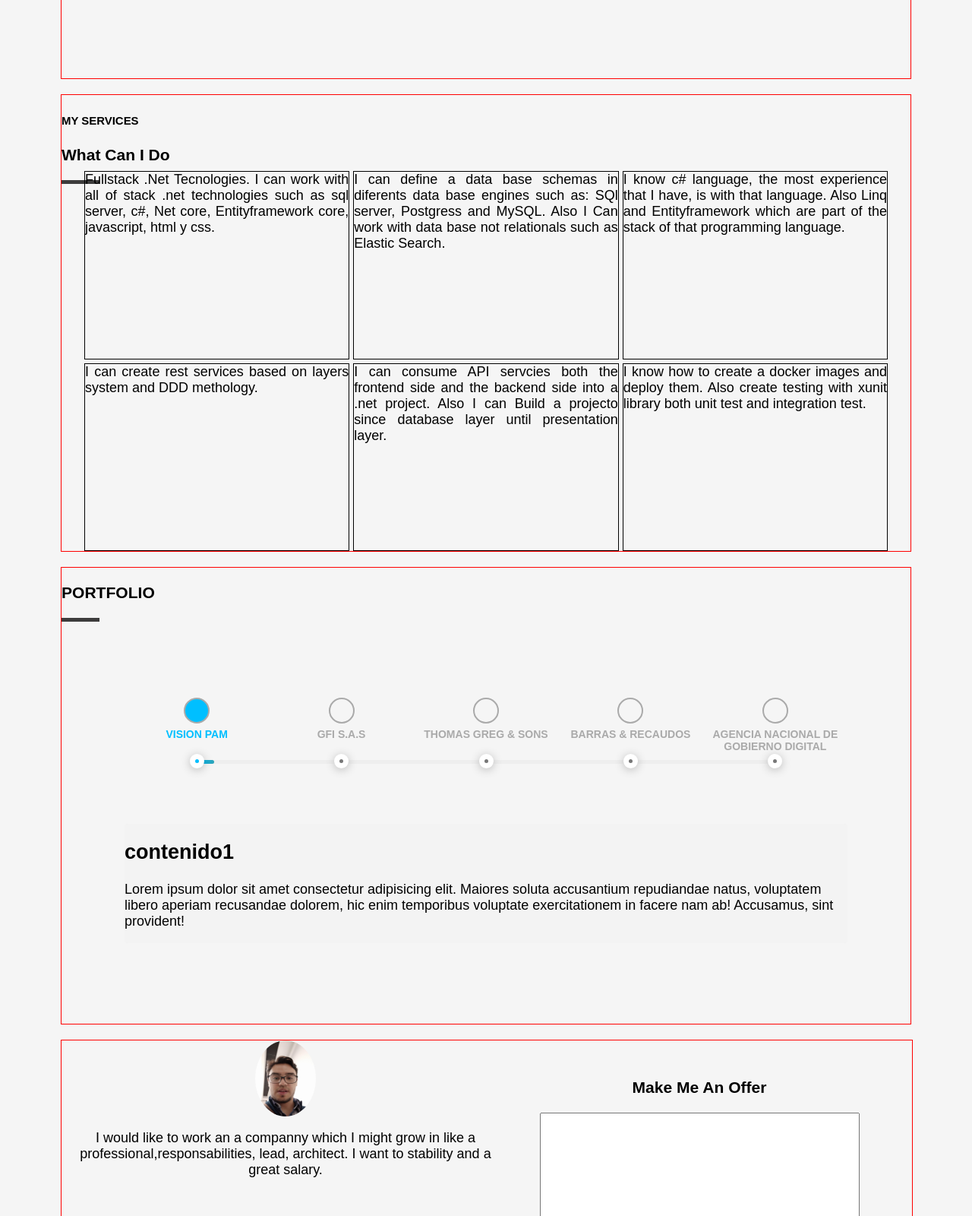
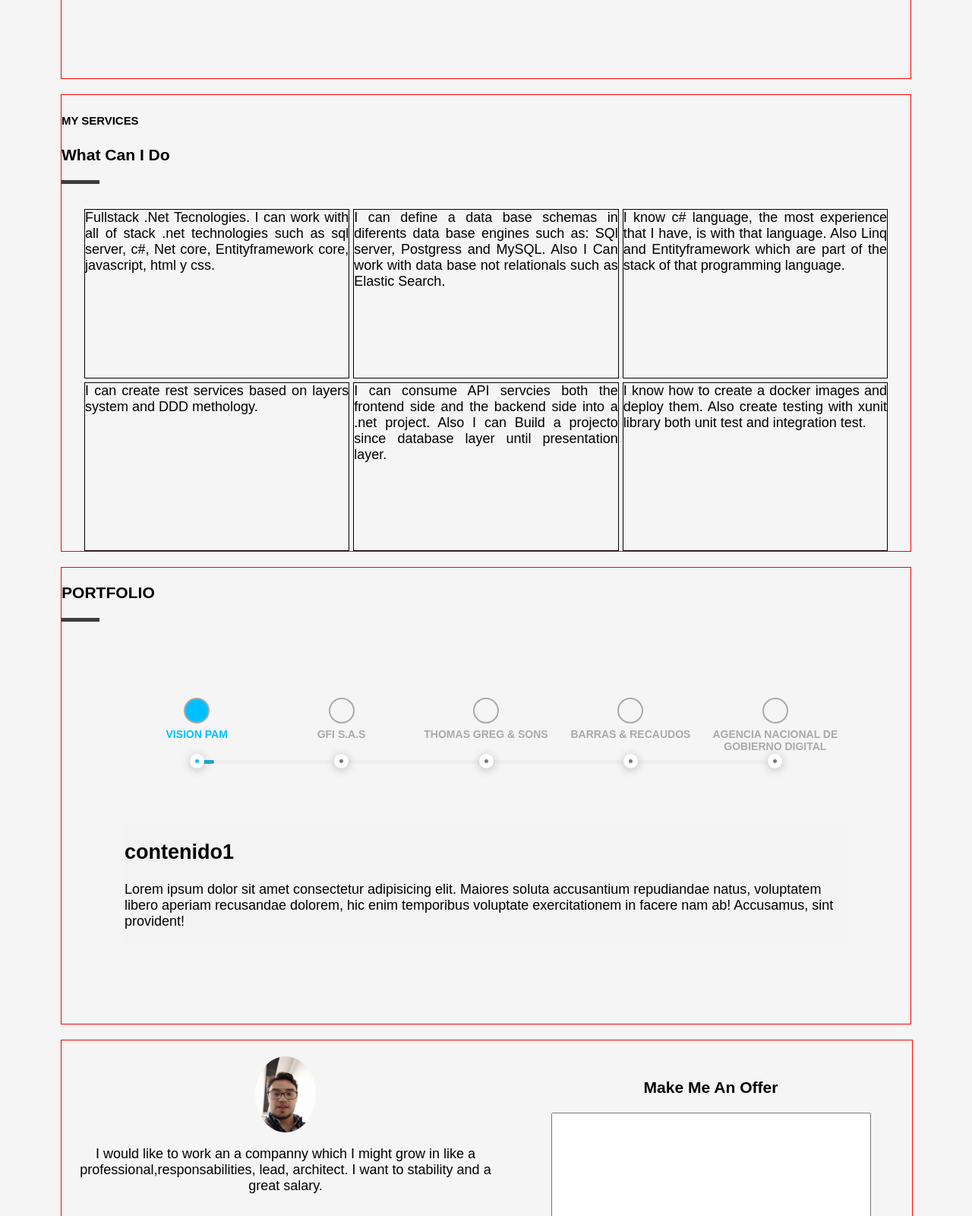
Before and after one commit to criscamih/Portafolio, a plain HTML site: page index.html in a window 1280 px wide. Shown: the part 1200-2800 px from the top of the page at 76% size. Drawn offline with Linux system fonts and the light colour scheme.

Commit message:
mejora estilos

```diff
--- a/css/index.css
+++ b/css/index.css
@@ -38,9 +38,10 @@ body{
 }
 .line-separate{
     width: 50px;
-    margin: 10px 0 0 0;
+    margin: 5px 0 0 0;
     background: rgb(61, 60, 60);
     height: 5px;
+    display: block;
 
 }
 /* menu */
@@ -132,9 +133,13 @@ background-repeat: no-repeat; */
 }
     .service-container{
         display: grid;
-        grid-template-rows: 100px auto;
+        grid-template-rows: 150px auto;
         height: 100%;
     }
+    /* .service .title{
+        margin: 0;
+        height: 100%;
+    } */
     .service-content{
         display: grid;
         grid-template-columns: repeat(3, 1fr);
@@ -165,8 +170,9 @@ background-repeat: no-repeat; */
         display: grid;
         align-items: center;
         justify-content: center;
+        grid-template-rows: auto auto auto;
         width: 100%;
-        padding: 0 15px;
+        padding: 10px 15px;
     }
         .image-contact{
             display: grid;
@@ -196,7 +202,9 @@ background-repeat: no-repeat; */
         display: grid;
         align-items: center;
         justify-content: center;
-        padding: 0 15px;
+        grid-template-rows: auto auto auto;
+        width: 100%;
+        padding: 10px 15px;
     }
 
 /* time-line */
```
Also changed, not shown: index.html (+0 -2 lines).
